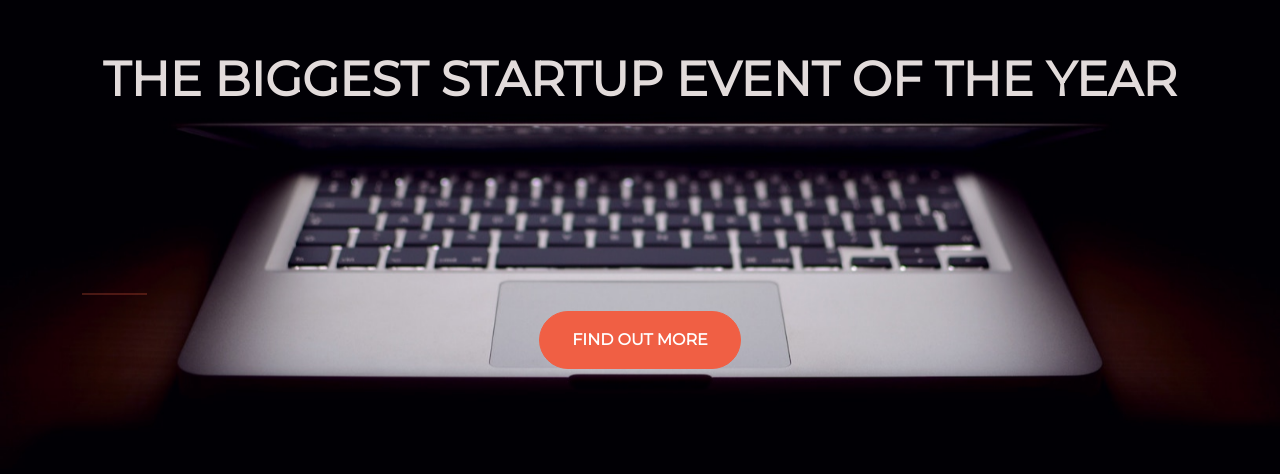
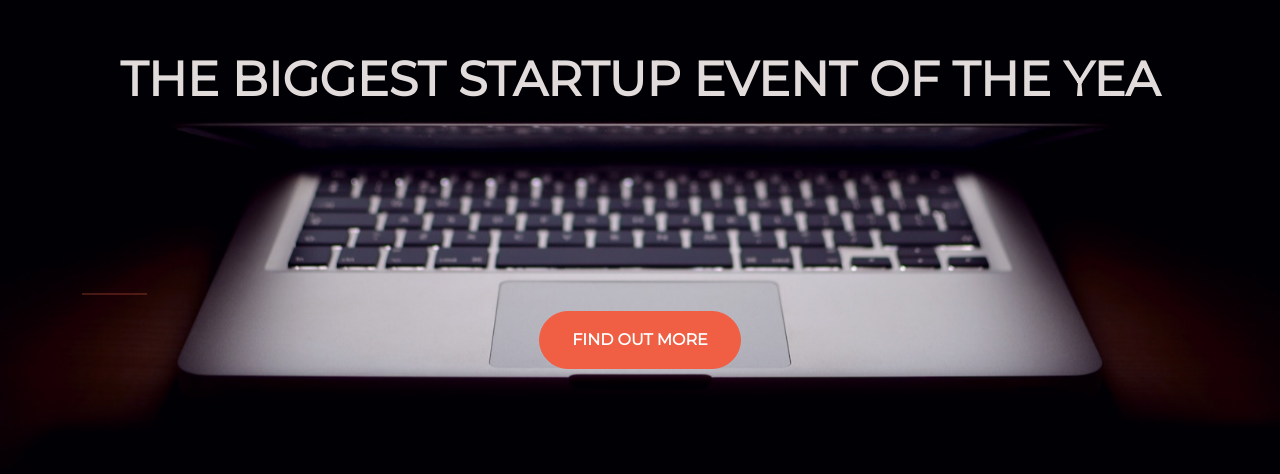
Before and after one commit to Zohantcs/project1, a plain HTML site: page index.html in a window 1280 px wide. Shown: the part 190-664 px from the top of the page. Drawn offline with nearby package versions, Linux system fonts and the light colour scheme; a small style sheet from the web is missing.

Commit message:
Update index.html

```diff
--- a/index.html
+++ b/index.html
@@ -24,7 +24,7 @@
   <div class="container d-flex align-items-center h-100 ">
     <div class="row">
     <header class="text-center col-12">
-     <h1 class="text-uppercase"> <strong> The biggest startup event of the year</strong></h1>
+     <h1 class="text-uppercase"> <strong> The biggest startup event of the yea</strong></h1>
     </header>
     <div class="buffer col-12"></div>
     <section class="text-center col-12">
```
